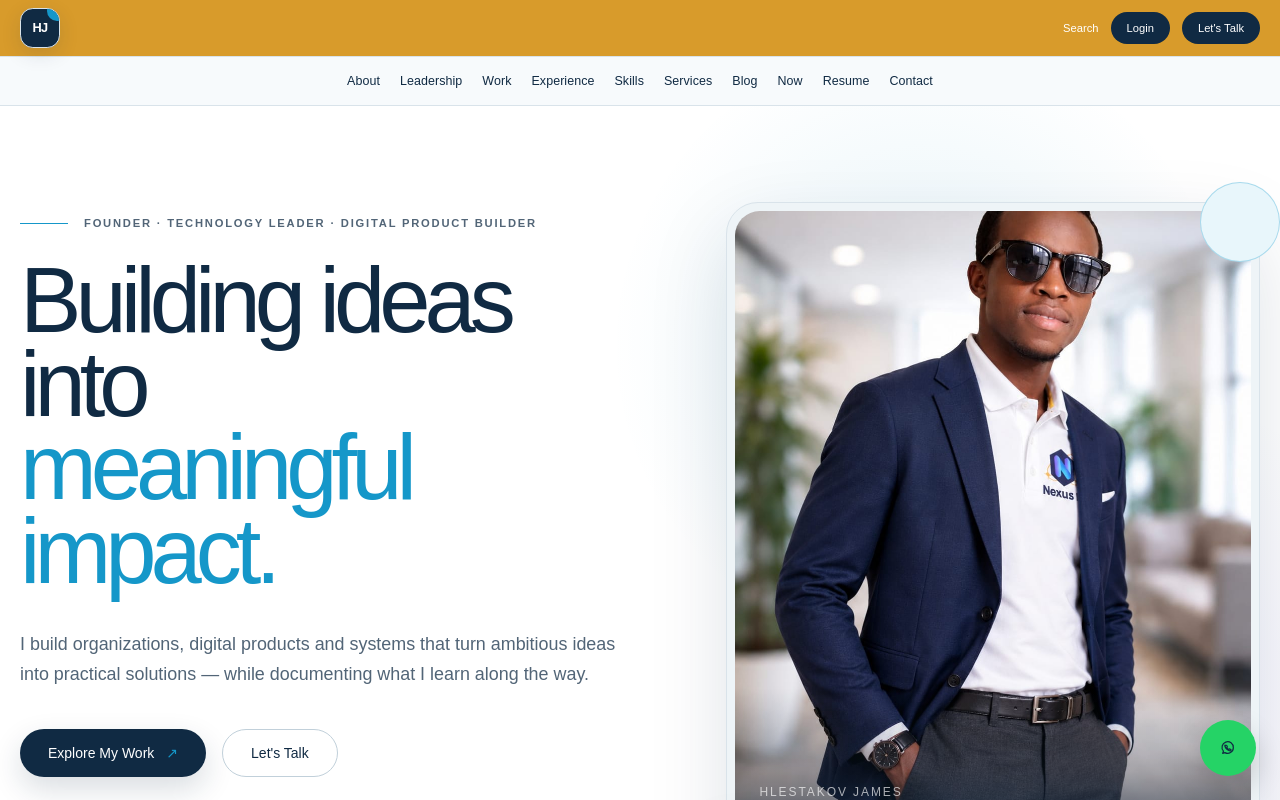
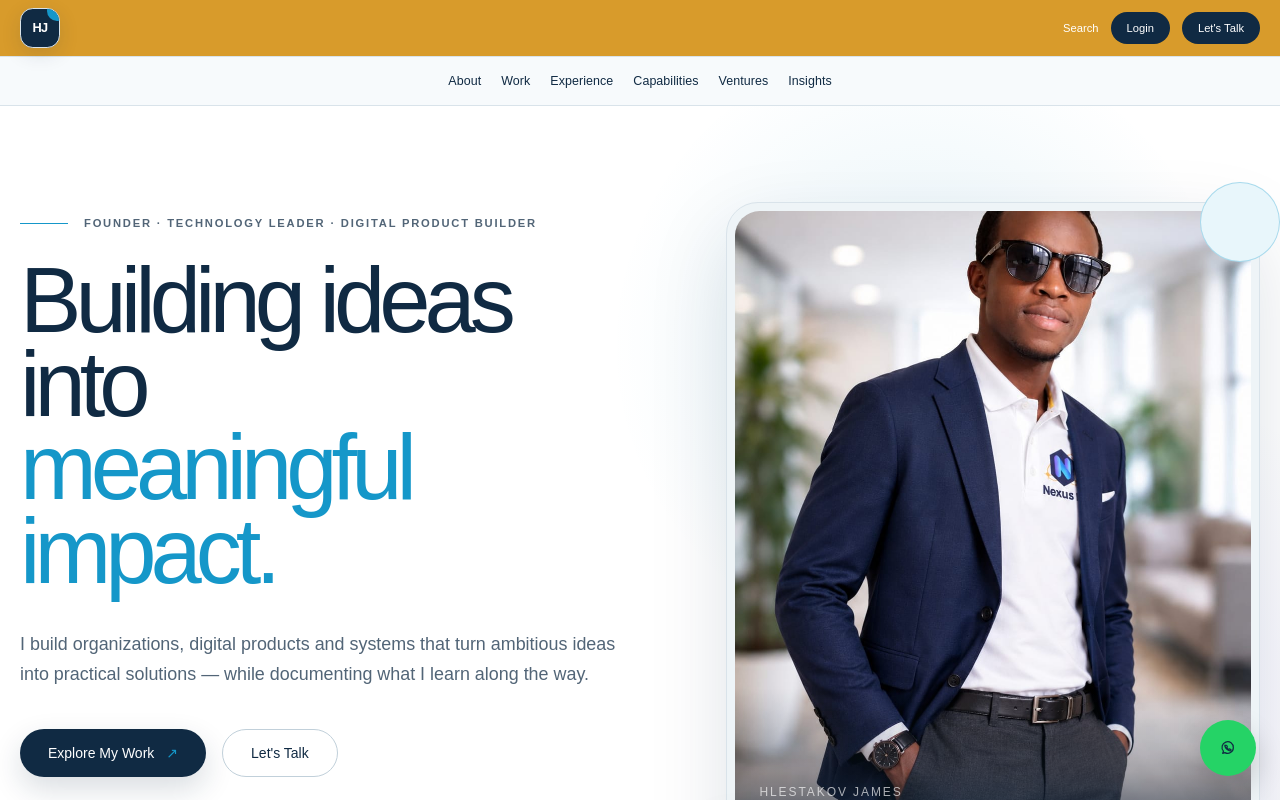
Before and after one commit to hlestakovjames/hlestakovjames-frontend, a Next.js app: page / in a window 1280 px wide. Shown: the top 800 px of the page. Built offline with nearby package versions, Linux system fonts and the light colour scheme.

Commit message:
Redesign portfolio navigation architecture

```diff
--- a/components/navigation/navigation.ts
+++ b/components/navigation/navigation.ts
@@ -1,139 +1,24 @@
-export type NavigationItem = {
-  label: string;
-  href: string;
-};
-
-export type SectionNavigation = {
-  title: string;
-  basePath: string;
-  items: NavigationItem[];
-};
+export type NavigationItem = { label: string; href: string };
+export type SectionNavigation = { title: string; basePath: string; items: NavigationItem[] };
 
 export const globalNavigation: NavigationItem[] = [
   { label: "About", href: "/about" },
-  { label: "Leadership", href: "/leadership" },
   { label: "Work", href: "/work" },
   { label: "Experience", href: "/experience" },
-  { label: "Skills", href: "/skills" },
-  { label: "Services", href: "/services" },
-  { label: "Blog", href: "/blog" },
-  { label: "Now", href: "/now" },
-  { label: "Resume", href: "/resume" },
-  { label: "Contact", href: "/contact" },
+  { label: "Capabilities", href: "/capabilities" },
+  { label: "Ventures", href: "/ventures" },
+  { label: "Insights", href: "/insights" },
 ];
 
 export const sectionNavigation: SectionNavigation[] = [
-  {
-    title: "About",
-    basePath: "/about",
-    items: [
-      { label: "Overview", href: "/about" },
-      { label: "My Story", href: "/about/story" },
-      { label: "Vision & Values", href: "/about/vision-values" },
-      { label: "How I Work", href: "/about/how-i-work" },
-    ],
-  },
-  {
-    title: "Leadership",
-    basePath: "/leadership",
-    items: [
-      { label: "Overview", href: "/leadership" },
-      { label: "Organizations", href: "/leadership/organizations" },
-      { label: "Initiatives", href: "/leadership/initiatives" },
-      { label: "Leadership Philosophy", href: "/leadership/philosophy" },
-    ],
-  },
-  {
-    title: "Work",
-    basePath: "/work",
-    items: [
-      { label: "Overview", href: "/work" },
-      { label: "Projects", href: "/work/projects" },
-      { label: "Case Studies", href: "/work/case-studies" },
-    ],
-  },
-  {
-    title: "Experience",
-    basePath: "/experience",
-    items: [
-      { label: "Overview", href: "/experience" },
-      { label: "Professional Journey", href: "/experience/journey" },
-      { label: "Leadership Experience", href: "/experience/leadership" },
-      { label: "Achievements", href: "/experience/achievements" },
-    ],
-  },
-  {
-    title: "Skills",
-    basePath: "/skills",
-    items: [
-      { label: "Overview", href: "/skills" },
-      { label: "Technology", href: "/skills/technology" },
-      { label: "Leadership", href: "/skills/leadership" },
-      { label: "Business", href: "/skills/business" },
-      { label: "Creative", href: "/skills/creative" },
-    ],
-  },
-  {
-    title: "Services",
-    basePath: "/services",
-    items: [
-      { label: "Overview", href: "/services" },
-      { label: "Web Development", href: "/services/web-development" },
-      { label: "Backend & APIs", href: "/services/backend-apis" },
-      { label: "Business Systems", href: "/services/business-systems" },
-      { label: "Digital Products", href: "/services/digital-products" },
-      { label: "Technical Consulting", href: "/services/technical-consulting" },
-      { label: "Strategy", href: "/services/strategy" },
-    ],
-  },
-  {
-    title: "Blog",
-    basePath: "/blog",
-    items: [
-      { label: "Home", href: "/blog" },
-      { label: "Technology", href: "/blog/technology" },
-      { label: "Leadership", href: "/blog/leadership" },
-      { label: "Entrepreneurship", href: "/blog/entrepreneurship" },
-      { label: "Organizations", href: "/blog/organizations" },
-      { label: "Building in Public", href: "/blog/building-in-public" },
-    ],
-  },
-  {
-    title: "Now",
-    basePath: "/now",
-    items: [
-      { label: "Current Work", href: "/now/current-work" },
-      { label: "Learning", href: "/now/learning" },
-      { label: "Exploring", href: "/now/exploring" },
-      { label: "What's Next", href: "/now/whats-next" },
-    ],
-  },
-  {
-    title: "Resume",
-    basePath: "/resume",
-    items: [
-      { label: "Overview", href: "/resume" },
-      { label: "Experience", href: "/resume/experience" },
-      { label: "Education", href: "/resume/education" },
-      { label: "Skills", href: "/resume/skills" },
-      { label: "Download", href: "/resume/download" },
-    ],
-  },
-  {
-    title: "Contact",
-    basePath: "/contact",
-    items: [
-      { label: "Work With Me", href: "/contact/work-with-me" },
-      { label: "General Inquiry", href: "/contact/general" },
-      { label: "Connect", href: "/contact/connect" },
-    ],
-  },
+  { title: "About", basePath: "/about", items: [{ label: "Overview", href: "/about" }, { label: "My Story", href: "/about/my-story" }, { label: "Vision & Values", href: "/about/vision-values" }, { label: "How I Work", href: "/about/how-i-work" }] },
+  { title: "Work", basePath: "/work", items: [{ label: "Overview", href: "/work" }, { label: "Projects", href: "/work#projects" }, { label: "Case Studies", href: "/work#case-studies" }] },
+  { title: "Experience", basePath: "/experience", items: [{ label: "Overview", href: "/experience" }, { label: "Professional Journey", href: "/experience#journey" }, { label: "Education", href: "/experience#education" }] },
+  { title: "Capabilities", basePath: "/capabilities", items: [{ label: "Overview", href: "/capabilities" }, { label: "Technology", href: "/capabilities#technology" }, { label: "Leadership", href: "/capabilities#leadership" }, { label: "Business", href: "/capabilities#business" }] },
+  { title: "Ventures", basePath: "/ventures", items: [{ label: "Overview", href: "/ventures" }, { label: "Nexus Hub", href: "/ventures#nexus-hub" }, { label: "Products", href: "/ventures#products" }] },
+  { title: "Insights", basePath: "/insights", items: [{ label: "Overview", href: "/insights" }, { label: "Systems Thinking", href: "/insights#systems-thinking" }, { label: "Technology", href: "/insights#technology" }] },
 ];
 
 export function getSectionNavigation(pathname: string) {
-  return sectionNavigation.find(
-    (section) =>
-      pathname === section.basePath ||
-      pathname.startsWith(`${section.basePath}/`),
-  );
+  return sectionNavigation.find((section) => pathname === section.basePath || pathname.startsWith(`${section.basePath}/`));
 }
```
